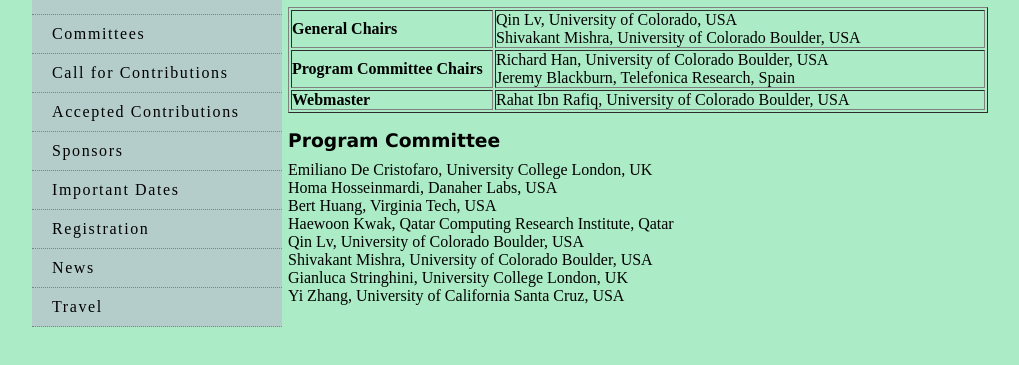
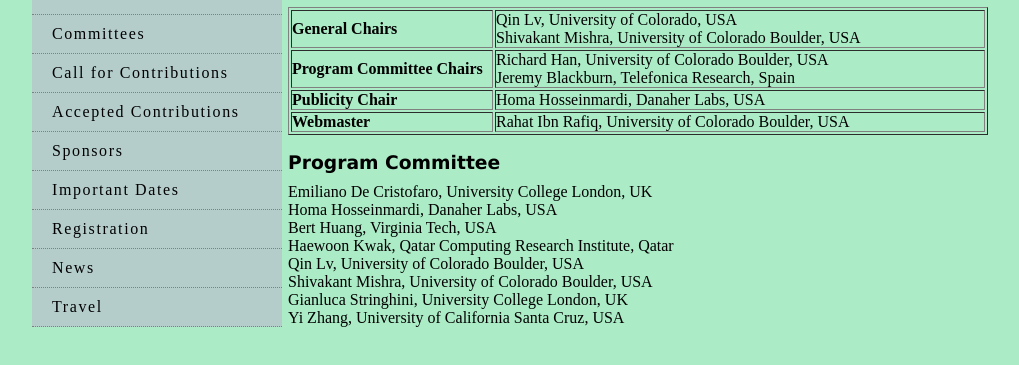
Before and after one commit to cybersafety2016/cybersafety2016.github.io, a plain HTML site: page committees/index.html in a window 1280 px wide. Shown: the part 223-588 px from the top of the page, without its empty margins (130-1149 px from the left). Drawn offline with Linux system fonts and the light colour scheme.

Commit message:
publicitychair

```diff
--- a/committees/index.html
+++ b/committees/index.html
@@ -59,6 +59,15 @@
 
 							<tr>
 								<td width="200px">
+									<h4>Publicity Chair</h4>
+								</td>
+								<td>
+									Homa Hosseinmardi, Danaher Labs, USA
+								</td>
+							</tr>
+
+							<tr>
+								<td width="200px">
 									<h4>Webmaster</h4>
 								</td>
 								<td>
```
